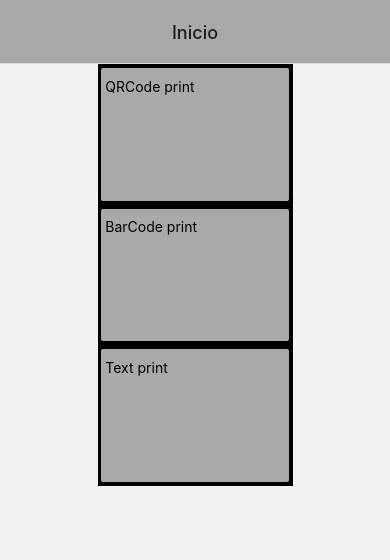
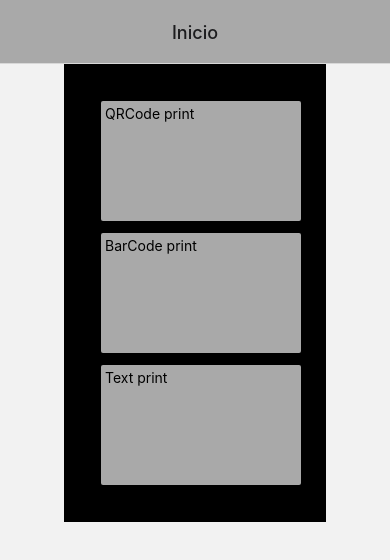
Before and after one commit to Bloco314/Minerva, a React Native app: screen /Inicio in a window 390 px wide. Shown: the top 560 px of the page. Built offline with nearby package versions, Linux system fonts and the light colour scheme.

Commit message:
Great android update
mudanças pensadas no ambiente android.

```diff
--- /dev/null
+++ b/app.json
@@ -0,0 +1,33 @@
+{
+  "expo": {
+    "name": "app",
+    "slug": "app",
+    "version": "1.0.0",
+    "orientation": "portrait",
+    "icon": "./assets/icon.png",
+    "userInterfaceStyle": "light",
+    "splash": {
+      "image": "./assets/splash.png",
+      "resizeMode": "contain",
+      "backgroundColor": "#ffffff"
+    },
+    "updates": {
+      "fallbackToCacheTimeout": 0
+    },
+    "assetBundlePatterns": [
+      "**/*"
+    ],
+    "ios": {
+      "supportsTablet": true
+    },
+    "android": {
+      "adaptiveIcon": {
+        "foregroundImage": "./assets/adaptive-icon.png",
+        "backgroundColor": "#FFFFFF"
+      }
+    },
+    "web": {
+      "favicon": "./assets/favicon.png"
+    }
+  }
+}
--- a/telaBarCode.js
+++ b/telaBarCode.js
@@ -1,42 +1,16 @@
 import {View, Text} from 'react-native';
 import { TextInput } from 'react-native';
-import { useState,useEffect } from 'react';
+import { useState} from 'react';
 import {CheckBox} from 'react-native-elements';
 import { StyleSheet } from 'react-native';
+import Barcode from '@kichiyaki/react-native-barcode-generator';
 
 export default function TelaBarCode(){
-
   const [txt,setTxt] = useState('0000')
   const [altura,setAltura] = useState('')
   const [largura,setLargura] = useState('')
   const [acima,setCima]=useState(true)
   const [abaixo,setBaixo]=useState(false)
-  const [l,setL] = useState(120)
-  const [direcao,setDirecao]=useState('column')
-
-  const [wDimension,setD] = useState(
-      {width : window.innerWidth,
-      height : window.innerHeight,}
-  )
-  const detectSize = () =>{
-      setD({
-        width : window.innerWidth,
-        height : window.innerHeight,
-      })
-      if(wDimension.width<350){
-        setDirecao('column')
-        setL(120)
-      }else{
-        setDirecao('row')
-        setL(200)
-      }
-  }
-  useEffect (()=>{
-        window.addEventListener('resize',detectSize)
-        return () => {
-          window.removeEventListener('resize',detectSize)
-        }
-  },[wDimension])
 
   const styles = StyleSheet.create({
     texto:{
@@ -47,30 +21,37 @@ export default function TelaBarCode(){
       width:30,
       textAlign:'center'
     },
-    visao:{
+    visao1:{
       alignSelf:'center',
       alignItems:'center',
       flexDirection:'row',
-      padding:2
+      padding:2,
+      flex:1
+    },
+    visao2:{
+      alignSelf:'center',
+      alignItems:'center',
+      flexDirection:'row',
+      padding:2,
+      flex:4
     },
     textInputSt:{
       backgroundColor: 'darkgrey',
       color:'black',
-      width:l
+      width:120
     },
     V:{
-      height:wDimension.height*0.85,
-      width:wDimension.width,
       backgroundColor:'lightgrey',
       flexDirection:'column',
       alignItems:'center',
-      alignSelf:'center'
+      alignSelf:'center',
+      padding:'10%'
     }
   })
 
   return(
     <View style={styles.V}>
-      <View style={styles.visao}>
+      <View style={styles.visao1}>
         <Text>BarCode:       </Text>
         <TextInput
           style={styles.textInputSt}
@@ -79,7 +60,7 @@ export default function TelaBarCode(){
         </TextInput>
       </View>
 
-      <View style={styles.visao}>
+      <View style={styles.visao1}>
         <Text>Altura:           </Text>
         <TextInput
           style={styles.textInputSt}
@@ -88,7 +69,7 @@ export default function TelaBarCode(){
         </TextInput>
       </View>
 
-      <View style={styles.visao}>
+      <View style={styles.visao1}>
         <Text>Largura:        </Text>
         <TextInput
           style={styles.textInputSt}
@@ -97,12 +78,16 @@ export default function TelaBarCode(){
         </TextInput>
       </View>
 
-      <View style={styles.visao}>
+      <View style={styles.visao2}>
         <Text>HRI posição:</Text>
-        <View style={{flexDirection: direcao}}>
-          <CheckBox title='Acima' checked={acima} checkedColor='drakgrey' onPress={()=>(setCima(true),setBaixo(false))}/>
+        <View style={{flexDirection: 'column'}}>
+          <CheckBox title='Acima' checked={acima} checkedColor='darkgrey' onPress={()=>(setCima(true),setBaixo(false))}/>
           <CheckBox title='Abaixo' checked={abaixo} checkedColor='drakgrey' onPress={()=>(setBaixo(true),setCima(false))}/>
         </View>
+      </View>
+
+      <View style={styles.visao2}>
+        <Barcode value={'1'}/>
       </View>
     </View>
   );
--- a/telaInicial.js
+++ b/telaInicial.js
@@ -1,43 +1,24 @@
 import {View,Text,StyleSheet,TouchableOpacity} from 'react-native';
-import { useState,useEffect } from 'react';
 
 export default function TelaInicial({navigation}){
-  const [wDimension,setD] = useState(
-    {width : window.innerWidth,
-    height : window.innerHeight,}
-  )
-  const detectSize = () =>{
-    setD({
-    width : window.innerWidth,
-    height : window.innerHeight,
-    })
-  }
-  useEffect (()=>{
-    window.addEventListener('resize',detectSize)
-    return () => {
-        window.removeEventListener('resize',detectSize)
-    }
-  },[wDimension])
-
   return(
       <View style={{
-        height:wDimension.height*0.5,
-        width:wDimension.width*0.5,
         backgroundColor:'black',
-        alignSelf:'center'
-      }}>
+        alignSelf:'center',
+        padding:'8%'
+       }}>
         <TouchableOpacity
-          style={(wDimension.width>300)?styles.button2:styles.button}
+          style={styles.button}
           onPress={()=> navigation.navigate('QRcode')}>
           <Text>QRCode print</Text>
         </TouchableOpacity>
         <TouchableOpacity
-          style={(wDimension.width>300)?styles.button2:styles.button}
+          style={styles.button}
           onPress={()=> navigation.navigate('BarCode')}>
           <Text>BarCode print</Text>
         </TouchableOpacity>
         <TouchableOpacity
-          style={(wDimension.width>300)?styles.button2:styles.button}
+          style={styles.button}
           onPress={()=> navigation.navigate('Text')}>
           <Text>Text print</Text>
         </TouchableOpacity>
@@ -46,20 +27,13 @@ export default function TelaInicial({navigation}){
 }
 
 const styles = StyleSheet.create({
-    button2 : {
-      backgroundColor: 'darkgrey',
-      margin:'2%',
-      borderRadius: 2,
-      paddingVertical: '5%',
-      paddingHorizontal: '2%',
-      flex:1
-    },
     button : {
       backgroundColor: 'darkgrey',
       margin:'3%',
       borderRadius: 2,
-      paddingVertical: '4%',
+      paddingVertical: '2%',
       paddingHorizontal: '2%',
-      flex:1
+      width:200,
+      height:120
     }
 });
--- a/telaQrCode.js
+++ b/telaQrCode.js
@@ -1,10 +1,10 @@
 import {View, Text, TouchableOpacity} from 'react-native'
-import QRCode from './QRcodeCanvas';
 import { TextInput } from 'react-native';
-import { useState,useEffect } from 'react';
+import { useState} from 'react';
 import {CheckBox} from 'react-native-elements';
 import { StyleSheet } from 'react-native';
 import React from 'react';
+import QRCode from 'react-native-qrcode-svg';
 
 export default function TelaQrCode(){
 
@@ -13,29 +13,6 @@ export default function TelaQrCode(){
   const [checked1,set1]=useState(false)
   const [checked2,set2]=useState(true)
   const [checked3,set3]=useState(false)
-  const [direcao,setDirecao]=useState('column')
-
-  const [wDimension,setD] = useState(
-      {width : window.innerWidth,
-      height : window.innerHeight,}
-  )
-  const detectSize = () =>{
-      setD({
-        width : window.innerWidth,
-        height : window.innerHeight,
-      })
-      if(wDimension.width>540){
-        setDirecao('row')
-      }else{
-        setDirecao('column')
-      }
-  }
-  useEffect (()=>{
-        window.addEventListener('resize',detectSize)
-        return () => {
-          window.removeEventListener('resize',detectSize)
-        }
-  },[wDimension])
 
   function aumenta(){
     if(Number(tam)<12){
@@ -48,37 +25,6 @@ export default function TelaQrCode(){
       setTam(Number(tam)-1)
     }
   }
-
-  const styles = StyleSheet.create({
-    texto:{
-      backgroundColor:'blue',
-      color:'white',
-      padding:'2%',
-      textAlign:'center'
-    },
-    v1:{
-        flex:1,
-        alignItems:'center',
-        flexDirection:'row',
-        padding:'1%'
-    },
-    v2:{
-      flex:4,
-      alignItems:'center',
-      marginTop:'2%',
-      flex:4,
-      flexDirection:'row'
-    },
-    V:{
-      height:wDimension.height*0.85,
-      width:wDimension.width,
-      backgroundColor:'lightgrey',
-      padding:'2%',
-      flexDirection:'column',
-      alignSelf:'center',
-      alignItems:'center'
-    }
-  })
 
   return(
     <View style={styles.V}>
@@ -104,7 +50,7 @@ export default function TelaQrCode(){
 
       <View style={styles.v2}>
         <Text>Alinhamento:</Text>
-        <View style={{flexDirection:direcao}}>
+        <View style={{flexDirection:'column'}}>
           <CheckBox style={{flex:1}} title='Esquerda' checked={checked1} onPress={()=>(set1(true),set2(false),set3(false))} checkedColor='blue'/>
           <CheckBox style={{flex:1}} title='Centro' checked={checked2} onPress={()=>(set1(false),set2(true),set3(false))} checkedColor='blue'/>
           <CheckBox style={{flex:1}} title='Direita' checked={checked3} onPress={()=>(set1(false),set2(false),set3(true))} checkedColor='blue'/>
@@ -112,8 +58,37 @@ export default function TelaQrCode(){
       </View>
 
       <View style={styles.v2}>
-        <QRCode text={txt}></QRCode>
+        <QRCode value={txt?txt:'NA'}/>
       </View>
     </View>
   );
 }
+
+
+const styles = StyleSheet.create({
+  texto:{
+    backgroundColor:'blue',
+    color:'white',
+    padding:'2%',
+    textAlign:'center'
+  },
+  v1:{
+      flex:1,
+      alignItems:'center',
+      flexDirection:'row',
+      padding:'1%'
+  },
+  v2:{
+    flex:4,
+    alignItems:'center',
+    marginTop:'2%',
+    flexDirection:'row'
+  },
+  V:{
+    backgroundColor:'lightgrey',
+    padding:'10%',
+    flexDirection:'column',
+    alignSelf:'center',
+    alignItems:'center'
+  }
+})
```
Also changed, not shown: package.json (+6 -4 lines), App.js (line endings or trailing spaces), 2 other files (tests, documents, lock files or other folders).
